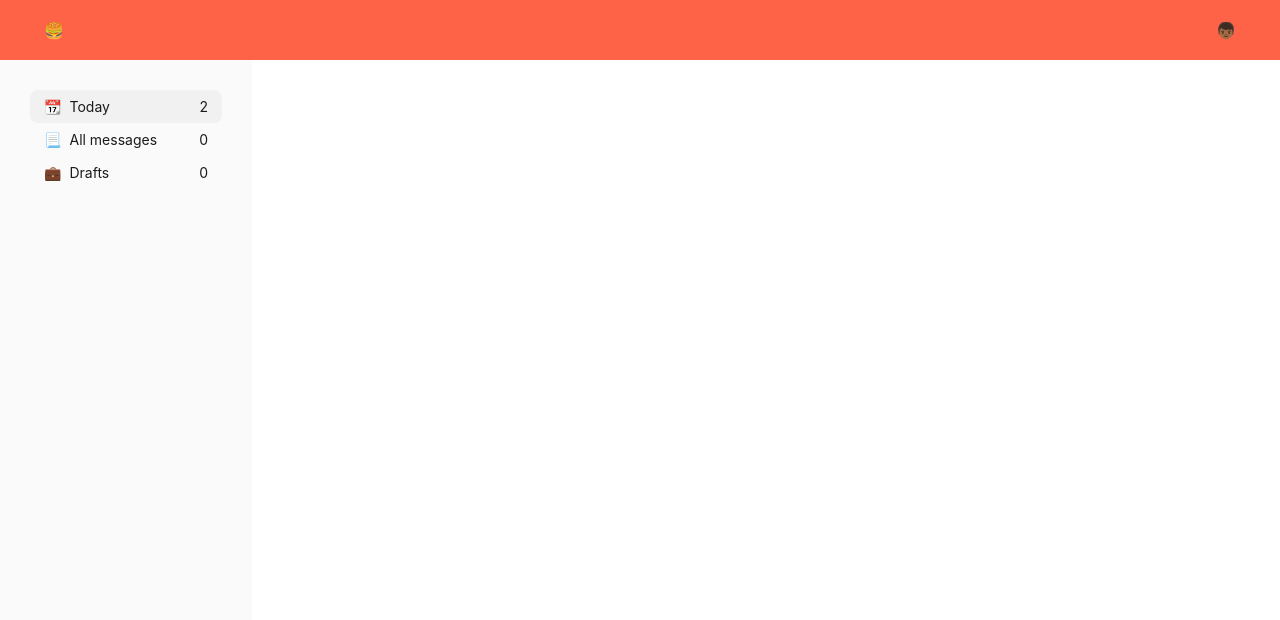
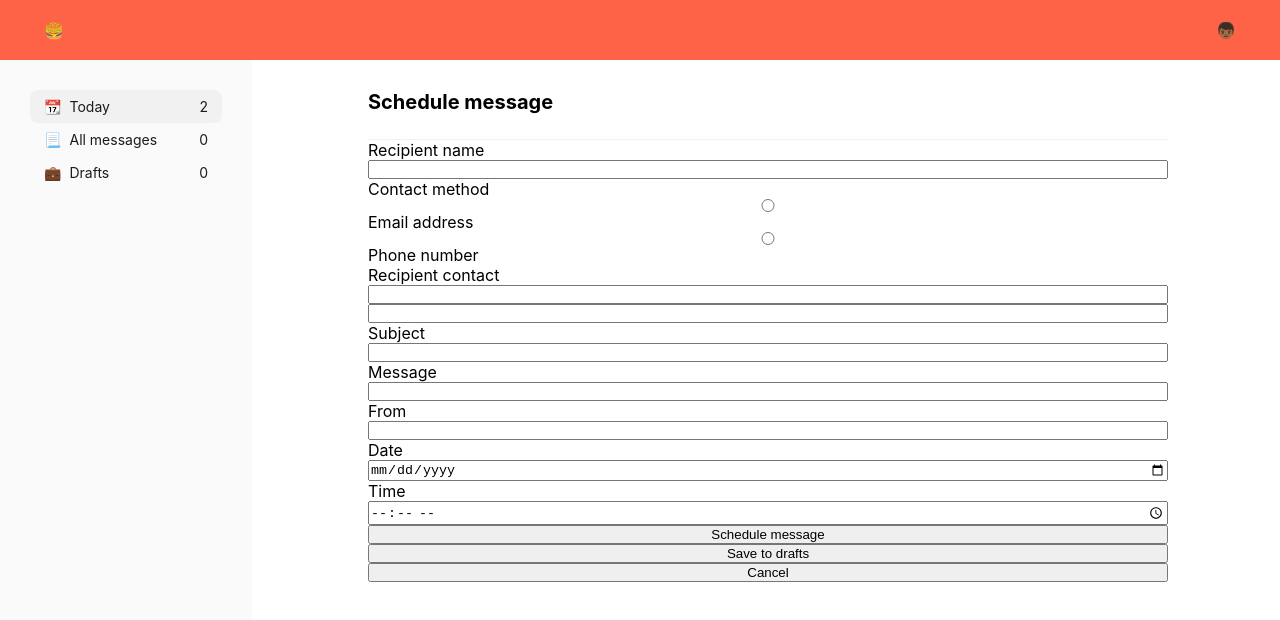
Before and after one commit to Ngoakor12/message-robot, a React (Create React App) app: page /schedule-message in a window 1280 px wide. Shown: the top 620 px of the page. Built offline with nearby package versions, Linux system fonts and the light colour scheme.

Commit message:
chore: added a rough schedule message screen

```diff
--- a/src/App.css
+++ b/src/App.css
@@ -178,6 +178,19 @@ nav ul li a {
   font-size: 12px;
 }
 
+/* SCHEDULE MESSAGE */
+
+#form{
+  display: flex;
+  flex-direction: column;
+}
+
+#form section{
+  display: flex;
+  flex-direction: column;
+
+}
+
 @media (min-width: 550px) {
   .today-header {
     display: flex;
--- a/src/App.js
+++ b/src/App.js
@@ -8,6 +8,7 @@ import Navigation from "./components/Navigation";
 import Today from "./components/Today";
 import AllMessages from "./components/AllMessages";
 import Drafts from "./components/Drafts";
+import ScheduleMessage from "./components/ScheduleMessage";
 
 function App() {
   const [isMenuOpen, setIsMenuOpen] = useState(false);
@@ -33,6 +34,10 @@ function App() {
             path="/drafts"
             element={<Drafts currentUser={currentUser} />}
           />
+          <Route
+            path="/schedule-message"
+            element={<ScheduleMessage currentUser={currentUser} />}
+          />
         </Routes>
       </section>
     </div>
--- a/src/components/AllMessages.js
+++ b/src/components/AllMessages.js
@@ -1,3 +1,5 @@
+import ScheduleMessageButton from "./ScheduleMessageButton";
+
 function AllMessages({ currentUser }) {
   return (
     <main className="main">
@@ -5,9 +7,7 @@ function AllMessages({ currentUser }) {
         <div className="header-title">
           <h1 className="heading-title">All messages</h1>
         </div>
-        <button className="schedule-message">
-          <span className="schedule-message-icon">📝</span>Schedule message
-        </button>
+        <ScheduleMessageButton />
       </header>
       <section className="messages">
         {currentUser.messages.map((message) => {
--- a/src/components/Drafts.js
+++ b/src/components/Drafts.js
@@ -1,3 +1,5 @@
+import ScheduleMessageButton from "./ScheduleMessageButton";
+
 function Drafts({ currentUser }) {
   return (
     <main className="main">
@@ -5,9 +7,7 @@ function Drafts({ currentUser }) {
         <div className="header-title">
           <h1 className="heading-title">Drafts</h1>
         </div>
-        <button className="schedule-message">
-          <span className="schedule-message-icon">📝</span>Schedule message
-        </button>
+        <ScheduleMessageButton />
       </header>
       <section className="messages">
         {currentUser.messages.map((message) => {
--- /dev/null
+++ b/src/components/ScheduleMessage.js
@@ -0,0 +1,50 @@
+import ScheduleMessageButton from "./ScheduleMessageButton";
+
+function ScheduleMessage({ currentUser }) {
+  return (
+    <main className="main">
+      <header className="today-header">
+        <div className="header-title">
+          <h1 className="heading-title">Schedule message</h1>
+        </div>
+      </header>
+      <section className="messages-form">
+        <form id="form">
+          <section>
+            <label for="name">Recipient name </label>
+            <input type="text" id="name" />
+            <label>Contact method</label>
+            <input type="radio" value="email" id="email" name="send-method" />
+            <label for="email">Email address </label>
+            <input type="radio" value="phone" id="phone" name="send-method" />
+            <label for="phone">Phone number </label>
+            <label>Recipient contact </label>
+            <input type="email" name="email" />
+            <input type="tel" name="number" />
+          </section>
+          <section>
+            <label for="subject">Subject </label>
+            <input type="text" id="subject" name="subject" />
+            <label for="message">Message </label>
+            <input type="text" id="message" name="message" />
+            <label for="sender">From </label>
+            <input type="text" id="sender" name="sender" />
+          </section>
+          <section>
+            <label for="date">Date </label>
+            <input type="date" id="date" name="date" />
+            <label for="time">Time </label>
+            <input type="time" id="time" name="time" />
+          </section>
+          <section>
+            <button>Schedule message</button>
+            <button>Save to drafts</button>
+            <button>Cancel</button>
+          </section>
+        </form>
+      </section>
+    </main>
+  );
+}
+
+export default ScheduleMessage;
--- /dev/null
+++ b/src/components/ScheduleMessageButton.js
@@ -0,0 +1,11 @@
+import { Link } from "react-router-dom";
+
+function ScheduleMessageButton() {
+  return (
+    <Link to="/schedule-message" className="schedule-message">
+      <span className="schedule-message-icon">📝</span>Schedule message
+    </Link>
+  );
+}
+
+export default ScheduleMessageButton;
--- a/src/components/Today.js
+++ b/src/components/Today.js
@@ -1,3 +1,5 @@
+import ScheduleMessageButton from "./ScheduleMessageButton";
+
 function Today({ currentUser }) {
   return (
     <main className="main">
@@ -6,9 +8,7 @@ function Today({ currentUser }) {
           <h1 className="heading-title">Today</h1>
           <span className="heading-title-date">23 Jan Mon</span>
         </div>
-        <button className="schedule-message">
-          <span className="schedule-message-icon">📝</span>Schedule message
-        </button>
+        <ScheduleMessageButton/>
       </header>
       <section className="messages">
         {currentUser.messages.map((message) => {
```
